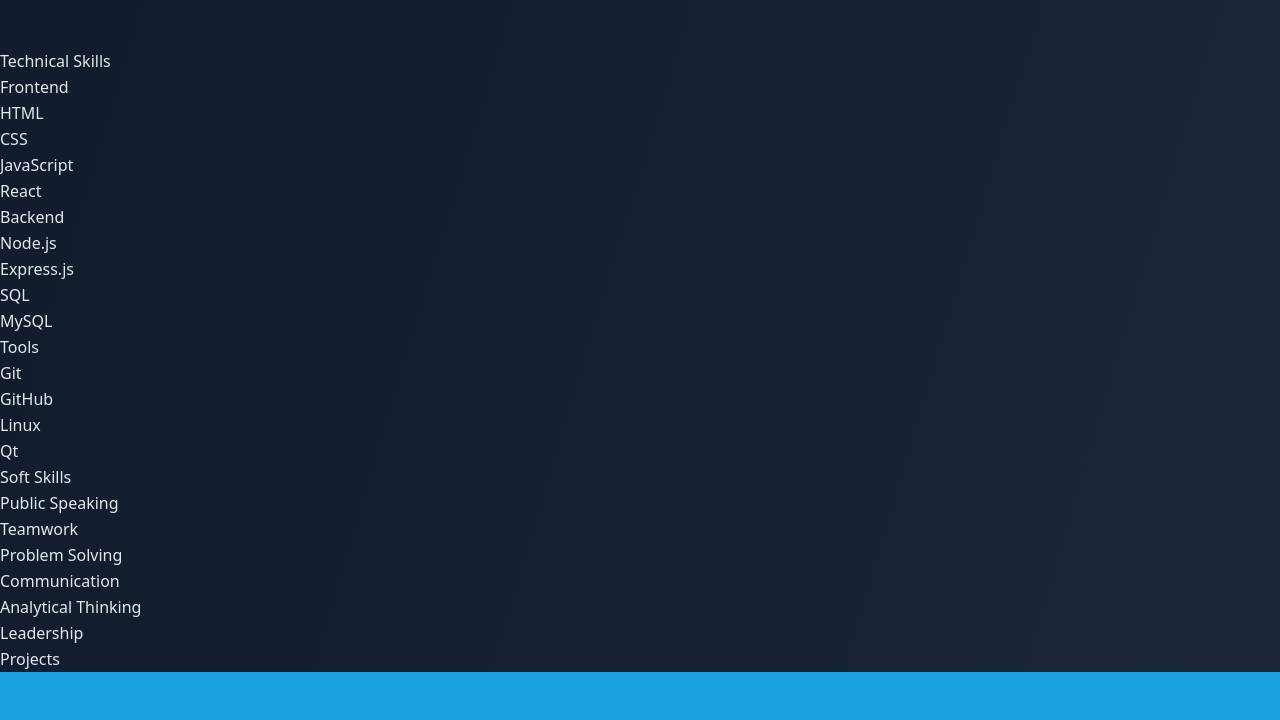
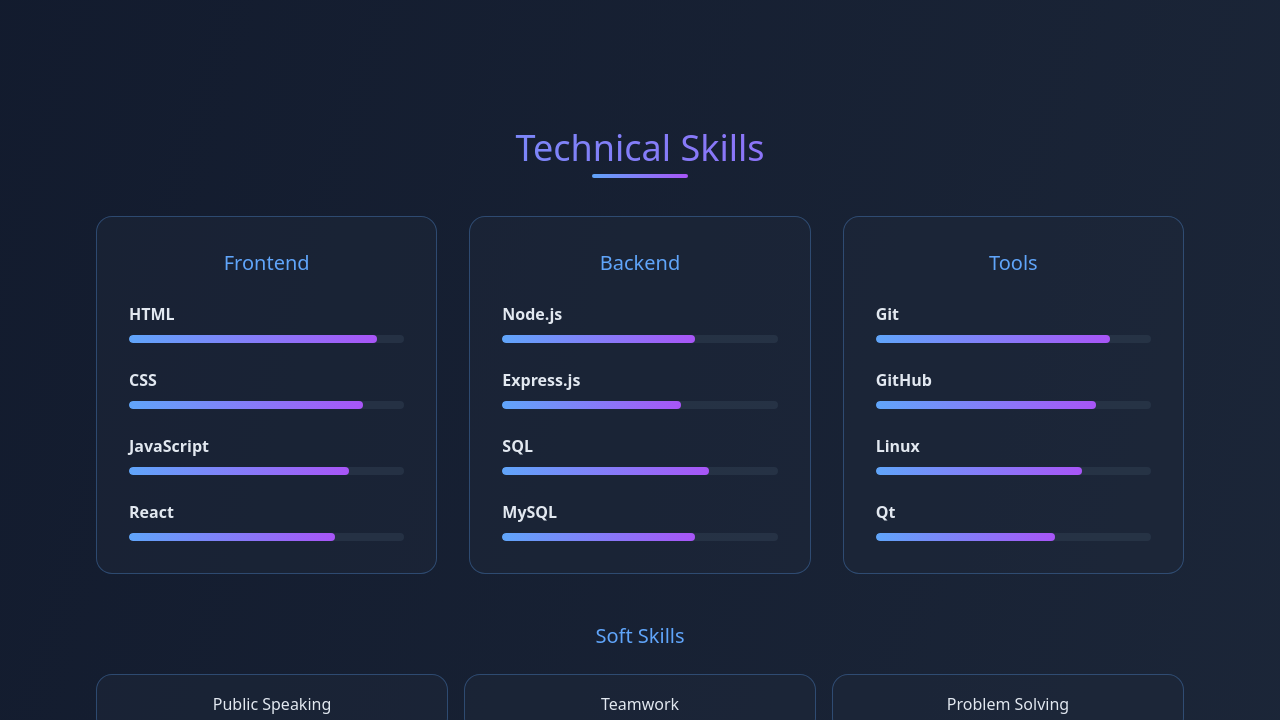
Before and after one commit to Amirreza938/me, a plain HTML site: page index.html in a window 1280 px wide. Shown: the part 2080-2800 px from the top of the page. Drawn offline with nearby package versions, Linux system fonts and the light colour scheme.

Commit message:
fit:skill section is written with tailwind

```diff
--- a/index.html
+++ b/index.html
@@ -146,83 +146,107 @@
     </section>
 
     <!-- Skills Section -->
-    <section id="skills" class="section">
-        <div class="container">
-            <h2 class="section-title">Technical Skills</h2>
-            <div class="skills-grid">
-                <div class="skill-category">
-                    <h3>Frontend</h3>
-                    <div class="skill-bars">
+    <section id="skills" class="py-20 relative">
+        <div class="max-w-6xl mx-auto px-8">
+            <h2 class="text-center text-4xl mb-12 bg-gradient-to-r from-blue-400 to-purple-500 bg-clip-text text-transparent relative after:content-[''] after:absolute after:bottom-[-10px] after:left-1/2 after:transform after:-translate-x-1/2 after:w-24 after:h-1 after:bg-gradient-to-r after:blue-400 after:purple-500 after:rounded-sm">Technical Skills</h2>
+            <div class="grid grid-cols-1 md:grid-cols-2 lg:grid-cols-3 gap-8 mb-12">
+                <div class="bg-slate-800/50 p-8 rounded-2xl border border-blue-400/30 transition-all duration-300 hover:-translate-y-1 hover:shadow-[0_10px_25px_rgb(96,165,250,0.2)]">
+                    <h3 class="mb-6 text-blue-400 text-center text-xl">Frontend</h3>
+                    <div class="space-y-6">
                         <div class="skill-bar" data-skill="90">
-                            <span class="skill-name">HTML</span>
-                            <div class="skill-progress"><div class="skill-fill"></div></div>
+                            <span class="block mb-2 font-bold">HTML</span>
+                            <div class="w-full h-2 bg-slate-700/50 rounded overflow-hidden">
+                                <div class="skill-fill h-full bg-gradient-to-r from-blue-400 to-purple-500 rounded w-0"></div>
+                            </div>
                         </div>
                         <div class="skill-bar" data-skill="85">
-                            <span class="skill-name">CSS</span>
-                            <div class="skill-progress"><div class="skill-fill"></div></div>
+                            <span class="block mb-2 font-bold">CSS</span>
+                            <div class="w-full h-2 bg-slate-700/50 rounded overflow-hidden">
+                                <div class="skill-fill h-full bg-gradient-to-r from-blue-400 to-purple-500 rounded w-0"></div>
+                            </div>
                         </div>
                         <div class="skill-bar" data-skill="80">
-                            <span class="skill-name">JavaScript</span>
-                            <div class="skill-progress"><div class="skill-fill"></div></div>
+                            <span class="block mb-2 font-bold">JavaScript</span>
+                            <div class="w-full h-2 bg-slate-700/50 rounded overflow-hidden">
+                                <div class="skill-fill h-full bg-gradient-to-r from-blue-400 to-purple-500 rounded w-0"></div>
+                            </div>
                         </div>
                         <div class="skill-bar" data-skill="75">
-                            <span class="skill-name">React</span>
-                            <div class="skill-progress"><div class="skill-fill"></div></div>
+                            <span class="block mb-2 font-bold">React</span>
+                            <div class="w-full h-2 bg-slate-700/50 rounded overflow-hidden">
+                                <div class="skill-fill h-full bg-gradient-to-r from-blue-400 to-purple-500 rounded w-0"></div>
+                            </div>
                         </div>
                     </div>
                 </div>
-                <div class="skill-category">
-                    <h3>Backend</h3>
-                    <div class="skill-bars">
+                <div class="bg-slate-800/50 p-8 rounded-2xl border border-blue-400/30 transition-all duration-300 hover:-translate-y-1 hover:shadow-[0_10px_25px_rgb(96,165,250,0.2)]">
+                    <h3 class="mb-6 text-blue-400 text-center text-xl">Backend</h3>
+                    <div class="space-y-6">
                         <div class="skill-bar" data-skill="70">
-                            <span class="skill-name">Node.js</span>
-                            <div class="skill-progress"><div class="skill-fill"></div></div>
+                            <span class="block mb-2 font-bold">Node.js</span>
+                            <div class="w-full h-2 bg-slate-700/50 rounded overflow-hidden">
+                                <div class="skill-fill h-full bg-gradient-to-r from-blue-400 to-purple-500 rounded w-0"></div>
+                            </div>
                         </div>
                         <div class="skill-bar" data-skill="65">
-                            <span class="skill-name">Express.js</span>
-                            <div class="skill-progress"><div class="skill-fill"></div></div>
+                            <span class="block mb-2 font-bold">Express.js</span>
+                            <div class="w-full h-2 bg-slate-700/50 rounded overflow-hidden">
+                                <div class="skill-fill h-full bg-gradient-to-r from-blue-400 to-purple-500 rounded w-0"></div>
+                            </div>
                         </div>
                         <div class="skill-bar" data-skill="75">
-                            <span class="skill-name">SQL</span>
-                            <div class="skill-progress"><div class="skill-fill"></div></div>
+                            <span class="block mb-2 font-bold">SQL</span>
+                            <div class="w-full h-2 bg-slate-700/50 rounded overflow-hidden">
+                                <div class="skill-fill h-full bg-gradient-to-r from-blue-400 to-purple-500 rounded w-0"></div>
+                            </div>
                         </div>
                         <div class="skill-bar" data-skill="70">
-                            <span class="skill-name">MySQL</span>
-                            <div class="skill-progress"><div class="skill-fill"></div></div>
+                            <span class="block mb-2 font-bold">MySQL</span>
+                            <div class="w-full h-2 bg-slate-700/50 rounded overflow-hidden">
+                                <div class="skill-fill h-full bg-gradient-to-r from-blue-400 to-purple-500 rounded w-0"></div>
+                            </div>
                         </div>
                     </div>
                 </div>
-                <div class="skill-category">
-                    <h3>Tools</h3>
-                    <div class="skill-bars">
+                <div class="bg-slate-800/50 p-8 rounded-2xl border border-blue-400/30 transition-all duration-300 hover:-translate-y-1 hover:shadow-[0_10px_25px_rgb(96,165,250,0.2)]">
+                    <h3 class="mb-6 text-blue-400 text-center text-xl">Tools</h3>
+                    <div class="space-y-6">
                         <div class="skill-bar" data-skill="85">
-                            <span class="skill-name">Git</span>
-                            <div class="skill-progress"><div class="skill-fill"></div></div>
+                            <span class="block mb-2 font-bold">Git</span>
+                            <div class="w-full h-2 bg-slate-700/50 rounded overflow-hidden">
+                                <div class="skill-fill h-full bg-gradient-to-r from-blue-400 to-purple-500 rounded w-0"></div>
+                            </div>
                         </div>
                         <div class="skill-bar" data-skill="80">
-                            <span class="skill-name">GitHub</span>
-                            <div class="skill-progress"><div class="skill-fill"></div></div>
+                            <span class="block mb-2 font-bold">GitHub</span>
+                            <div class="w-full h-2 bg-slate-700/50 rounded overflow-hidden">
+                                <div class="skill-fill h-full bg-gradient-to-r from-blue-400 to-purple-500 rounded w-0"></div>
+                            </div>
                         </div>
                         <div class="skill-bar" data-skill="75">
-                            <span class="skill-name">Linux</span>
-                            <div class="skill-progress"><div class="skill-fill"></div></div>
+                            <span class="block mb-2 font-bold">Linux</span>
+                            <div class="w-full h-2 bg-slate-700/50 rounded overflow-hidden">
+                                <div class="skill-fill h-full bg-gradient-to-r from-blue-400 to-purple-500 rounded w-0"></div>
+                            </div>
                         </div>
                         <div class="skill-bar" data-skill="65">
-                            <span class="skill-name">Qt</span>
-                            <div class="skill-progress"><div class="skill-fill"></div></div>
+                            <span class="block mb-2 font-bold">Qt</span>
+                            <div class="w-full h-2 bg-slate-700/50 rounded overflow-hidden">
+                                <div class="skill-fill h-full bg-gradient-to-r from-blue-400 to-purple-500 rounded w-0"></div>
+                            </div>
                         </div>
                     </div>
                 </div>
             </div>
-            <div class="soft-skills">
-                <h3>Soft Skills</h3>
-                <div class="soft-skills-grid">
-                    <div class="soft-skill">Public Speaking</div>
-                    <div class="soft-skill">Teamwork</div>
-                    <div class="soft-skill">Problem Solving</div>
-                    <div class="soft-skill">Communication</div>
-                    <div class="soft-skill">Analytical Thinking</div>
-                    <div class="soft-skill">Leadership</div>
+            <div class="text-center">
+                <h3 class="mb-6 text-blue-400 text-center text-xl">Soft Skills</h3>
+                <div class="grid grid-cols-1 md:grid-cols-2 lg:grid-cols-3 gap-4">
+                    <div class="p-4 bg-slate-800/50 rounded-2xl border border-blue-400/30 transition-all duration-300 hover:-translate-y-1">Public Speaking</div>
+                    <div class="p-4 bg-slate-800/50 rounded-2xl border border-blue-400/30 transition-all duration-300 hover:-translate-y-1">Teamwork</div>
+                    <div class="p-4 bg-slate-800/50 rounded-2xl border border-blue-400/30 transition-all duration-300 hover:-translate-y-1">Problem Solving</div>
+                    <div class="p-4 bg-slate-800/50 rounded-2xl border border-blue-400/30 transition-all duration-300 hover:-translate-y-1">Communication</div>
+                    <div class="p-4 bg-slate-800/50 rounded-2xl border border-blue-400/30 transition-all duration-300 hover:-translate-y-1">Analytical Thinking</div>
+                    <div class="p-4 bg-slate-800/50 rounded-2xl border border-blue-400/30 transition-all duration-300 hover:-translate-y-1">Leadership</div>
                 </div>
             </div>
         </div>
```
